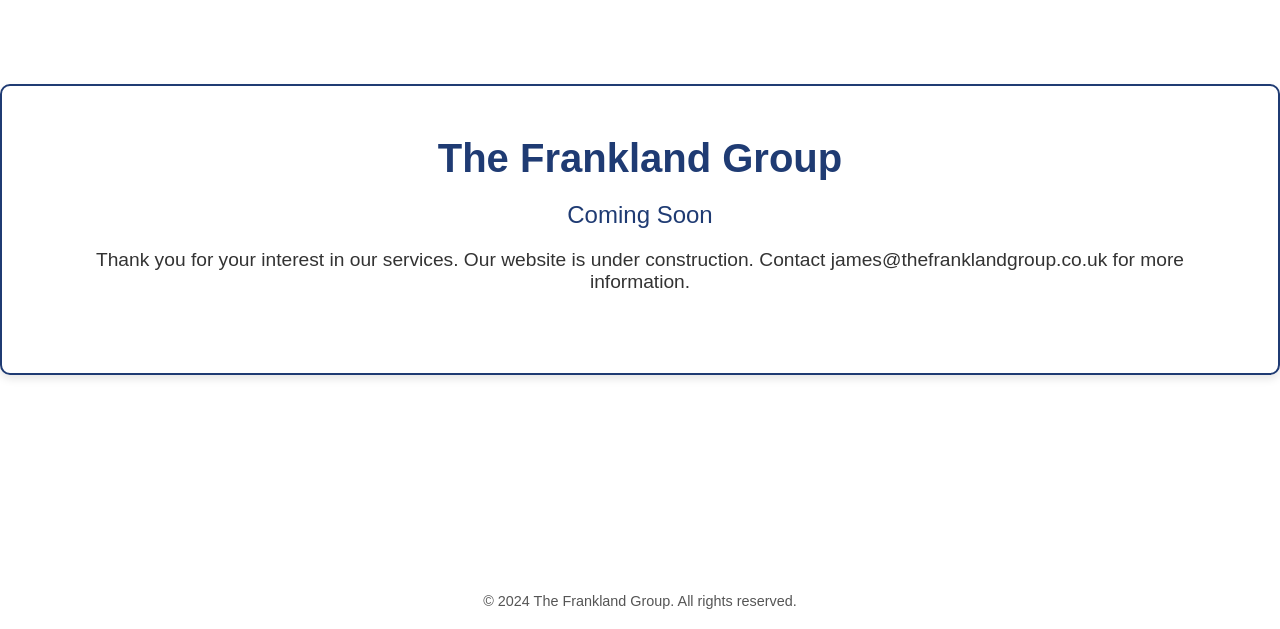
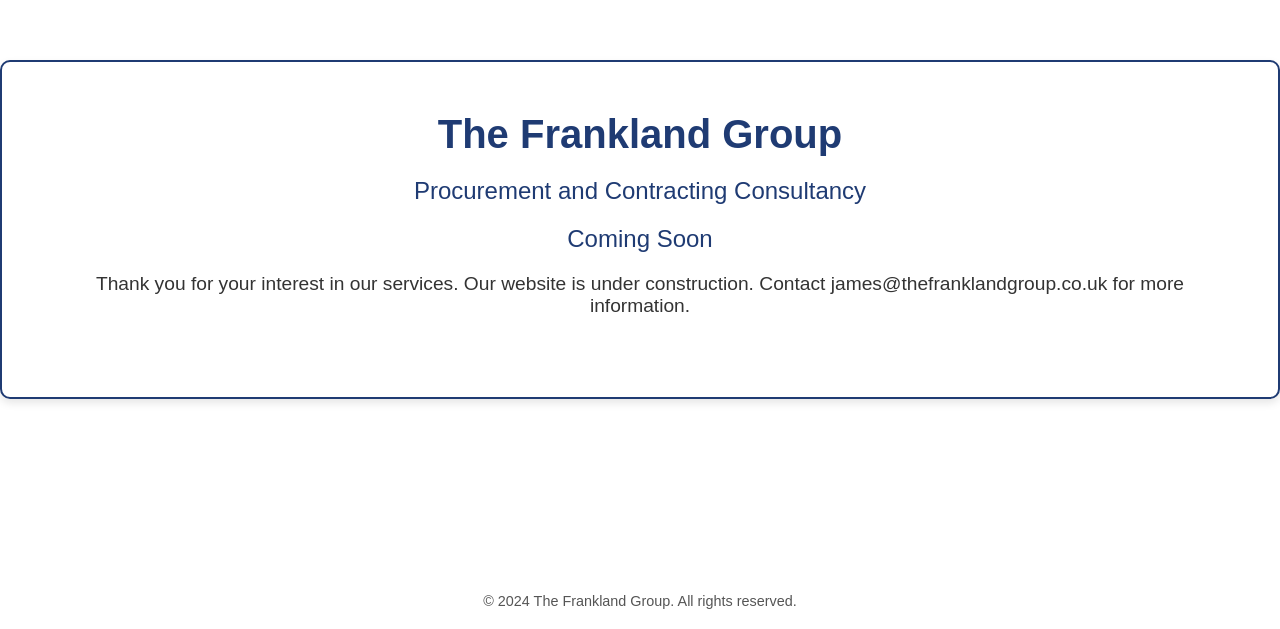
Before and after one commit to thefranklandgroup/website, a plain HTML site: page Website_Coming_Soon.html in a window 1280 px wide. Shown: the part 171-800 px from the top of the page. Drawn offline with Linux system fonts and the light colour scheme.

Commit message:
Update Website_Coming_Soon.html

```diff
--- a/Website_Coming_Soon.html
+++ b/Website_Coming_Soon.html
@@ -72,6 +72,7 @@
 <body>
     <div class="container">
         <div class="logo">The Frankland Group</div>
+        <div class="coming-soon">Procurement and Contracting Consultancy</div>
         <div class="coming-soon">Coming Soon</div>
         <div class="description">
             Thank you for your interest in our services. Our website is under construction. Contact james@thefranklandgroup.co.uk for more information.
```
